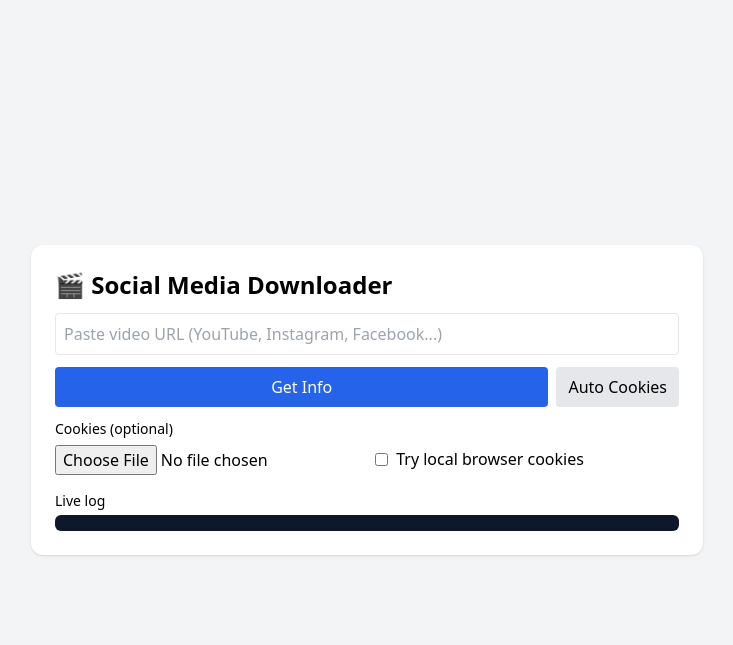
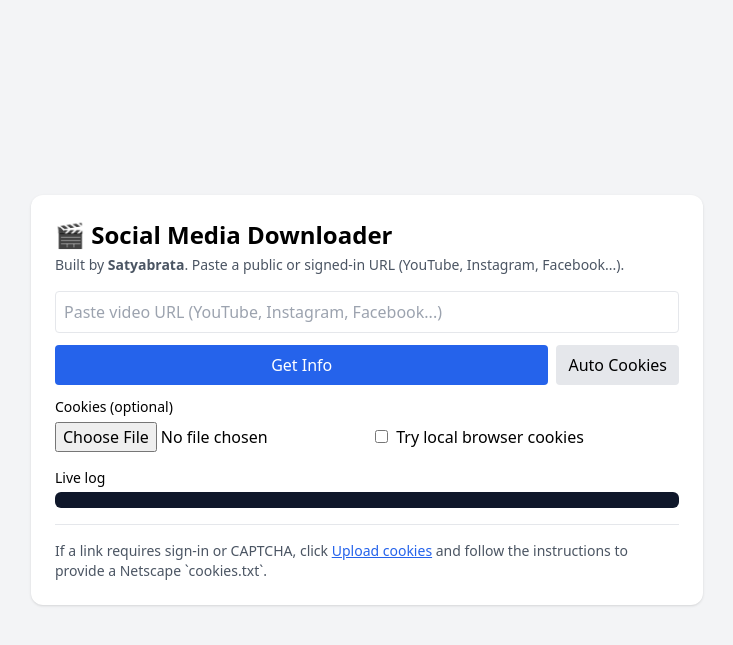
Before and after one commit to satyabrata0000006/SD0.2, a Flask app: page / in a window 1280 px wide. Shown: the top 645 px of the page, without its empty margins (273-1006 px from the left). Run offline with Flask 2, Linux system fonts and the light colour scheme; some libraries are stand-ins or nearby versions.

Commit message:
Add files via upload

```diff
--- a/templates/index.html
+++ b/templates/index.html
@@ -1,9 +1,9 @@
-<!DOCTYPE html>
+<!doctype html>
 <html lang="en">
 <head>
   <meta charset="utf-8" />
   <meta name="viewport" content="width=device-width, initial-scale=1" />
-  <title>Social Media Downloader</title>
+  <title>Satyabrata — Social Media Downloader</title>
   <script src="https://cdn.tailwindcss.com"></script>
   <style>
     .spinner { border:3px solid #f3f3f3; border-top:3px solid #2563eb; border-radius:50%; width:16px; height:16px; animation:spin .8s linear infinite; display:inline-block; vertical-align:middle; margin-right:6px;}
@@ -14,7 +14,10 @@
 </head>
 <body class="bg-gray-100 min-h-screen flex items-center justify-center p-6">
   <div class="w-full max-w-2xl bg-white rounded-xl shadow p-6">
-    <h1 class="text-2xl font-semibold mb-3">🎬 Social Media Downloader</h1>
+    <header class="mb-4">
+      <h1 class="text-2xl font-semibold mb-1">🎬 Social Media Downloader</h1>
+      <div class="text-sm text-gray-600">Built by <strong>Satyabrata</strong>. Paste a public or signed-in URL (YouTube, Instagram, Facebook...).</div>
+    </header>
 
     <input id="urlInput" class="w-full border rounded p-2 mb-3" placeholder="Paste video URL (YouTube, Instagram, Facebook...)" />
 
@@ -68,6 +71,11 @@
       <label class="block mb-1 text-sm font-medium">Live log</label>
       <div id="liveLog" class="log"></div>
     </div>
+
+    <hr class="my-4" />
+    <div class="text-sm text-gray-600">
+      If a link requires sign-in or CAPTCHA, click <a href="/upload_cookies" class="text-blue-600 underline" id="uploadLink" target="_blank">Upload cookies</a> and follow the instructions to provide a Netscape `cookies.txt`.
+    </div>
   </div>
 
   <script src="/static/script.js"></script>
```
